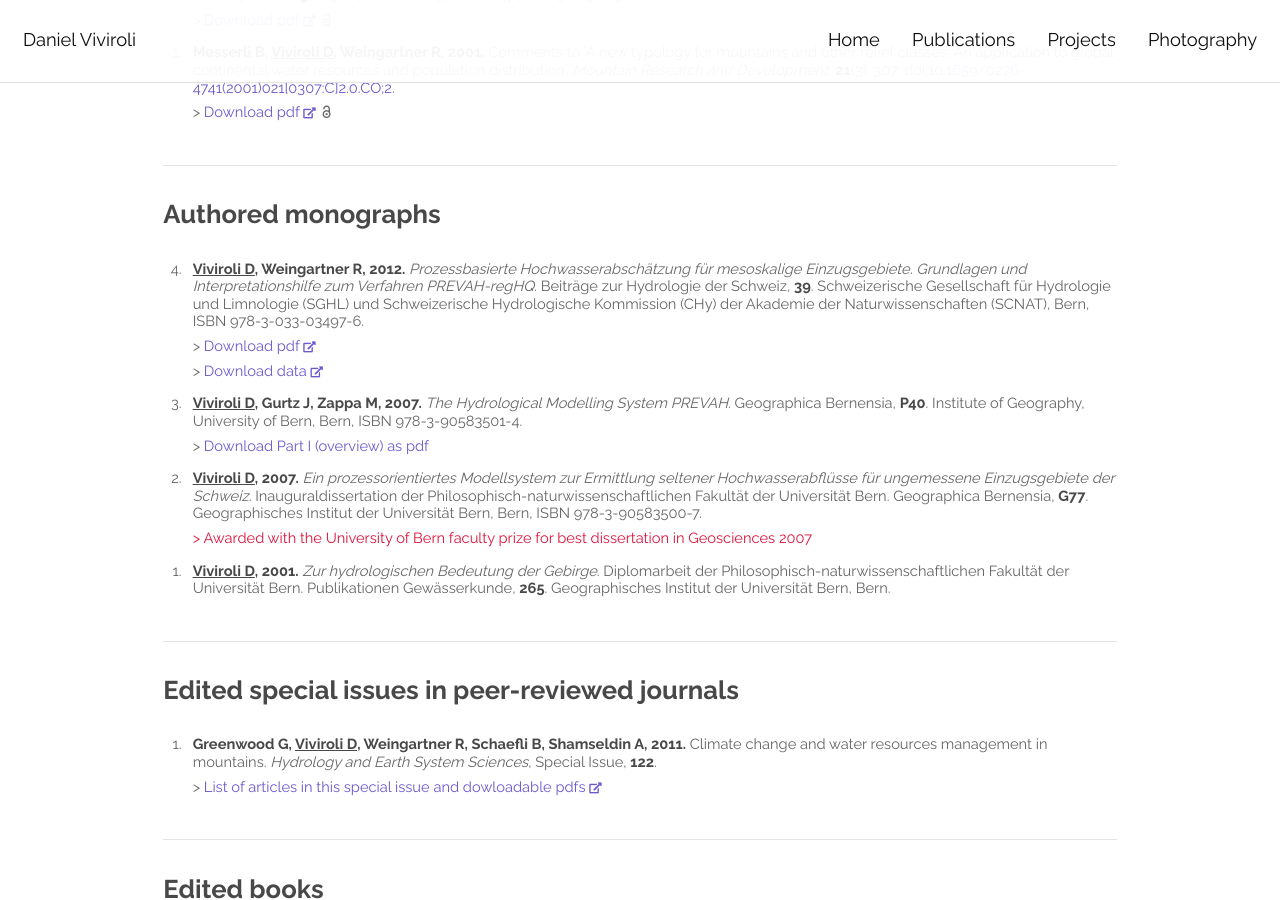
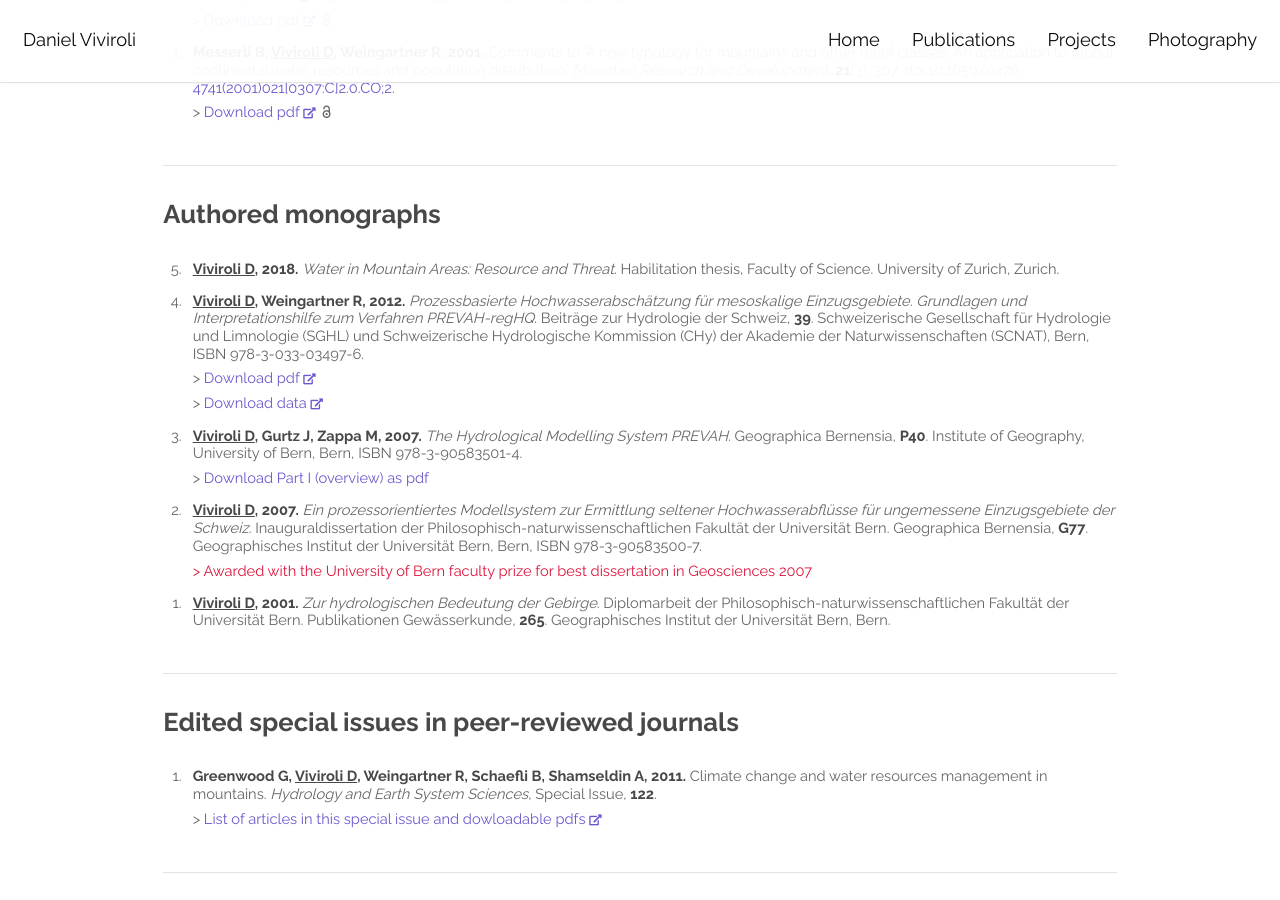
Before and after one commit to katarenamatos/katarenamatos.github.io, a Jekyll site: the page built from publications.html, in a window 1280 px wide and 900 px high, scrolled down 2513 px. Built offline with Jekyll 4.4.1, drawn with Linux system fonts in a browser that asks for light colours; some web fonts are replaced.

Commit message:
publication updates

```diff
--- a/_data/publications_authored-monographs.yml
+++ b/_data/publications_authored-monographs.yml
@@ -1,3 +1,10 @@
+- authors: Viviroli D
+  year: 2018
+  title: "Water in Mountain Areas: Resource and Threat"
+  subtitle: Habilitation thesis, Faculty of Science
+  publisher: University of Zurich
+  place: Zurich
+
 - authors: Viviroli D, Weingartner R
   year: 2012
   title: Prozessbasierte Hochwasserabschätzung für mesoskalige Einzugsgebiete. Grundlagen und Interpretationshilfe zum Verfahren PREVAH-regHQ
--- a/_data/publications_book-chapters.yml
+++ b/_data/publications_book-chapters.yml
@@ -66,6 +66,7 @@
   place: Bern
   pages: 48–58
   pdf: https://www.bafu.admin.ch/bafu/de/home/themen/naturgefahren/publikationen-studien/publikationen/ereignisanalyse-hochwasser-2005-analyse-von-prozessen-massnahmen-und-gefahrengrundlagen.html
+  pdf_external: Y
 
 - authors: Viviroli D, Weingartner R
   year: 2004
--- a/_data/publications_papers-further.yml
+++ b/_data/publications_papers-further.yml
@@ -5,7 +5,7 @@
   volume: 27
   pages: 111–119
   doi: "10.5194/adgeo-27-111-2010"
-  pdf: https://www.adv-geosci.net/27/111/2010/adgeo-27-111-2010.pdf
+  pdf: https://www.adv-geosci.net/27/111/2010/
   pdf_openaccess: Y
   pdf_external: Y
 
--- a/_data/publications_project-reports.yml
+++ b/_data/publications_project-reports.yml
@@ -15,6 +15,8 @@
   title: Klimaänderung und Wasserhaushalt in sensitiven Bilanzierungsgebieten
   report: Schlussbericht CCHydro – Modul 3
   institution: Geographisches Institut der Universität Bern, Bern
+  pdf: "https://www.researchgate.net/publication/296332037_Klimaanderung_und_Wasserhaushalt_in_sensitiven_Bilanzierungsgebieten_Schlussbericht_CCHydro_-_Modul_3"
+  pdf_external: Y
 
 - authors: Schwanbeck J, Viviroli D, Weingartner R, Röser I, Trösch J
   year: 2007
```
